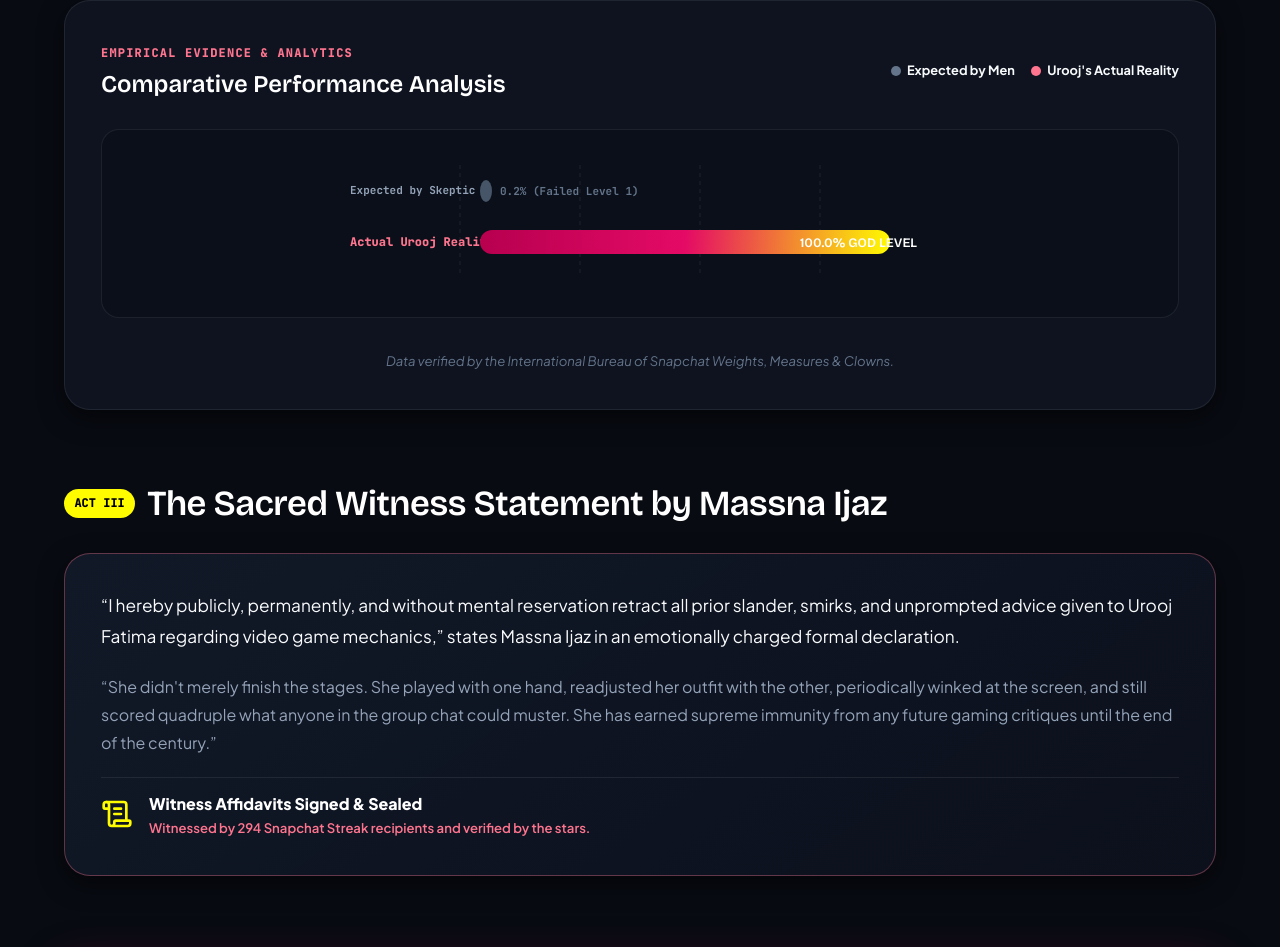
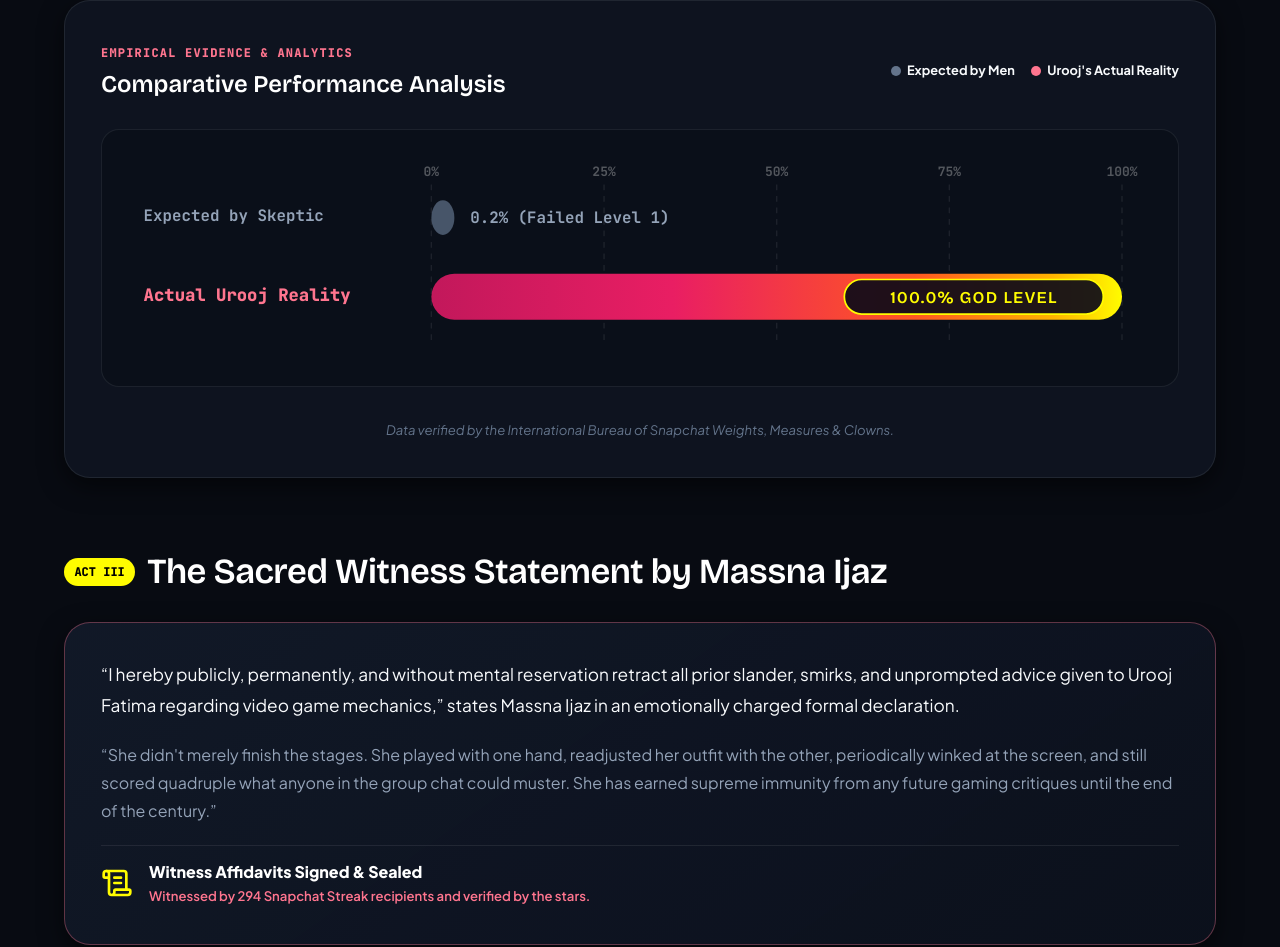
Before and after one commit to massssssssssna/Article-blog-page, a Next.js app: page / in a window 1280 px wide. Shown: the part 2686-3633 px from the top of the page. Built offline with nearby package versions, Linux system fonts and the light colour scheme.

Commit message:
fix: increase label spacing for Actual Urooj Reality and add high-contrast 100% GOD LEVEL badge pill

```diff
--- a/src/app/page.jsx
+++ b/src/app/page.jsx
@@ -641,28 +641,43 @@ export default function FatimaChroniclesPage() {
 
               {/* SVG Chart */}
               <div className="svg-chart-container">
-                <svg className="w-full" style={{ width: '100%', height: '140px', minWidth: '480px' }} fill="none" viewBox="0 0 600 140" xmlns="http://www.w3.org/2000/svg">
+                <svg className="w-full" style={{ width: '100%', height: 'auto', minWidth: '520px', display: 'block' }} fill="none" viewBox="0 0 720 150" xmlns="http://www.w3.org/2000/svg">
+                  {/* Subtle percentage headers */}
+                  <text fill="rgba(255, 255, 255, 0.3)" fontFamily="var(--font-mono)" fontSize="9" fontWeight="700" textAnchor="middle" x="215" y="18">0%</text>
+                  <text fill="rgba(255, 255, 255, 0.3)" fontFamily="var(--font-mono)" fontSize="9" fontWeight="700" textAnchor="middle" x="335" y="18">25%</text>
+                  <text fill="rgba(255, 255, 255, 0.3)" fontFamily="var(--font-mono)" fontSize="9" fontWeight="700" textAnchor="middle" x="455" y="18">50%</text>
+                  <text fill="rgba(255, 255, 255, 0.3)" fontFamily="var(--font-mono)" fontSize="9" fontWeight="700" textAnchor="middle" x="575" y="18">75%</text>
+                  <text fill="rgba(255, 255, 255, 0.3)" fontFamily="var(--font-mono)" fontSize="9" fontWeight="700" textAnchor="middle" x="695" y="18">100%</text>
+
                   {/* Grid lines */}
-                  <line stroke="rgba(255, 255, 255, 0.08)" strokeDasharray="4 4" x1="120" x2="120" y1="15" y2="125"></line>
-                  <line stroke="rgba(255, 255, 255, 0.08)" strokeDasharray="4 4" x1="240" x2="240" y1="15" y2="125"></line>
-                  <line stroke="rgba(255, 255, 255, 0.08)" strokeDasharray="4 4" x1="360" x2="360" y1="15" y2="125"></line>
-                  <line stroke="rgba(255, 255, 255, 0.08)" strokeDasharray="4 4" x1="480" x2="480" y1="15" y2="125"></line>
+                  <line stroke="rgba(255, 255, 255, 0.08)" strokeDasharray="4 4" x1="215" x2="215" y1="24" y2="135"></line>
+                  <line stroke="rgba(255, 255, 255, 0.08)" strokeDasharray="4 4" x1="335" x2="335" y1="24" y2="135"></line>
+                  <line stroke="rgba(255, 255, 255, 0.08)" strokeDasharray="4 4" x1="455" x2="455" y1="24" y2="135"></line>
+                  <line stroke="rgba(255, 255, 255, 0.08)" strokeDasharray="4 4" x1="575" x2="575" y1="24" y2="135"></line>
+                  <line stroke="rgba(255, 255, 255, 0.08)" strokeDasharray="4 4" x1="695" x2="695" y1="24" y2="135"></line>
 
                   {/* Row 1: Expected */}
-                  <text fill="#94A3B8" fontFamily="var(--font-mono)" fontSize="11" fontWeight="700" x="10" y="44">Expected by Skeptic</text>
-                  <rect fill="#475569" height="22" rx="11" width="12" x="140" y="30"></rect>
-                  <text fill="#64748B" fontFamily="var(--font-mono)" fontSize="11" fontWeight="700" x="160" y="45">0.2% (Failed Level 1)</text>
+                  <text fill="#94A3B8" fontFamily="var(--font-mono)" fontSize="11" fontWeight="700" x="15" y="49">Expected by Skeptic</text>
+                  <rect fill="#475569" height="24" rx="12" width="16" x="215" y="35"></rect>
+                  <text fill="#94A3B8" fontFamily="var(--font-mono)" fontSize="11" fontWeight="700" x="242" y="51">0.2% (Failed Level 1)</text>
 
-                  {/* Row 2: Actual */}
-                  <text fill="#FF758F" fontFamily="var(--font-mono)" fontSize="12" fontWeight="800" x="10" y="96">Actual Urooj Reality</text>
-                  <rect fill="url(#sakuraGrad)" height="24" rx="12" width="410" x="140" y="80"></rect>
-                  <text fill="#FFFFFF" fontFamily="var(--font-headline)" fontSize="13" fontWeight="900" x="460" y="97">100.0% GOD LEVEL</text>
+                  {/* Row 2: Actual Urooj Reality (Ample spacing from x=15 to x=215) */}
+                  <text fill="#FF758F" fontFamily="var(--font-mono)" fontSize="12" fontWeight="800" x="15" y="105">Actual Urooj Reality</text>
+                  <rect fill="url(#sakuraGrad)" height="32" rx="16" width="480" x="215" y="86"></rect>
+
+                  {/* High-contrast embedded badge pill inside the bar */}
+                  <rect fill="rgba(12, 10, 24, 0.92)" height="24" rx="12" stroke="#FFFC00" strokeWidth="1.2" width="180" x="502" y="90"></rect>
+                  <text fill="#FFFC00" fontFamily="var(--font-headline)" fontSize="11.5" fontWeight="900" letterSpacing="0.8px" textAnchor="middle" x="592" y="106">
+                    100.0% GOD LEVEL
+                  </text>
 
                   <defs>
-                    <linearGradient id="sakuraGrad" x1="140" y1="80" x2="550" y2="104" gradientUnits="userSpaceOnUse">
-                      <stop stopColor="#b7004f" />
-                      <stop offset="0.5" stopColor="#e40a65" />
-                      <stop offset="1" stopColor="#FFFC00" />
+                    <linearGradient id="sakuraGrad" gradientUnits="userSpaceOnUse" x1="215" x2="695" y1="86" y2="86">
+                      <stop offset="0%" stopColor="#C2185B" />
+                      <stop offset="35%" stopColor="#E91E63" />
+                      <stop offset="70%" stopColor="#FF5722" />
+                      <stop offset="90%" stopColor="#FFB300" />
+                      <stop offset="100%" stopColor="#FFFC00" />
                     </linearGradient>
                   </defs>
                 </svg>
```
